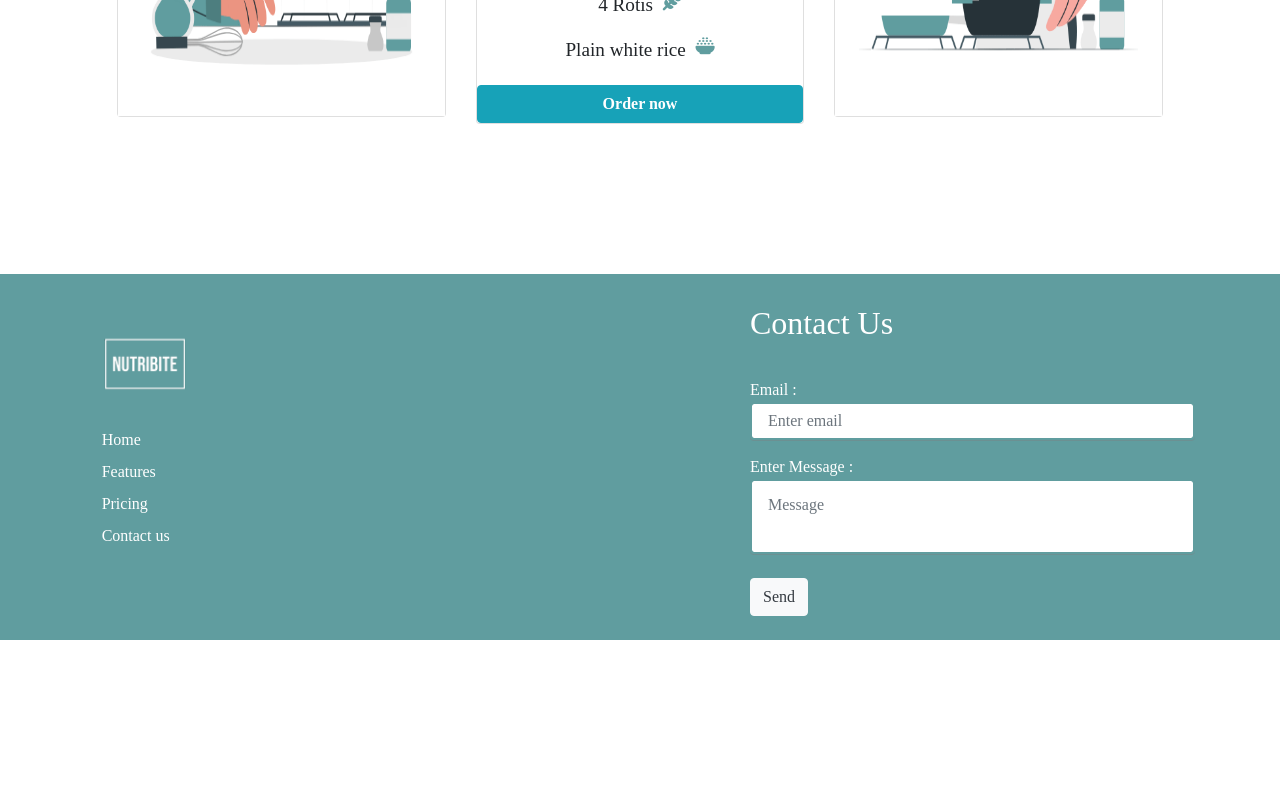
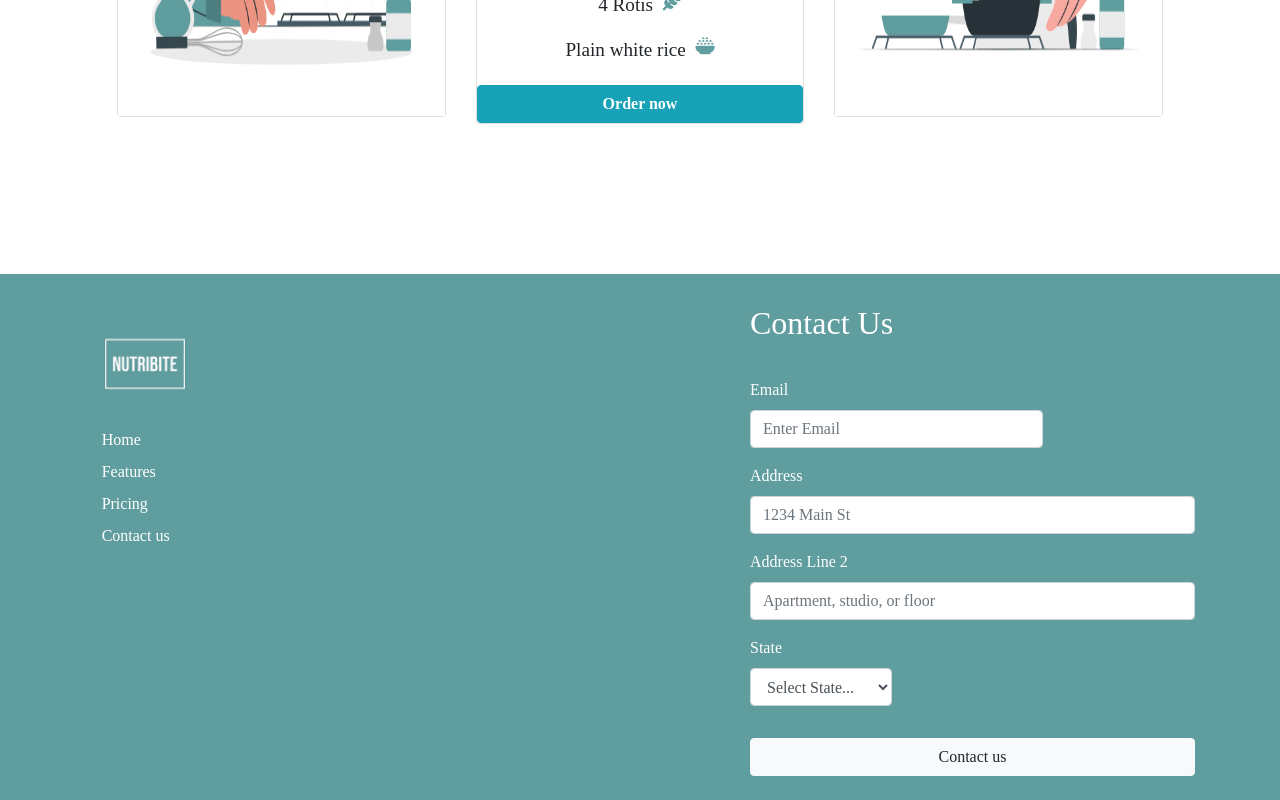
Before and after one commit to Nishantsingh9412/Nutribite, a React (Create React App) app: page / in a window 1280 px wide. Shown: the part 1858-2658 px from the top of the page. Before the commit the page ends 2498 px from the top, so only its background shows below. Built offline with nearby package versions, Linux system fonts and the light colour scheme.

Commit message:
third commit

```diff
--- a/src/components/Footer.jsx
+++ b/src/components/Footer.jsx
@@ -37,21 +37,40 @@ const Footer = () => {
               <div className="col-md-2">
                   <br /><br />
               </div>
-              <div className="col-md-5">
+              <div className="col-md-5 ">
 
-              <h2 className="text-md-left p-0 m-0" >Contact Us
+              <h2 className="text-md-left p-0 m-0" > Contact Us
                 <hr  className='ease-in' style={{border:'2px solid #609d9f',width: '15%',}}/>
                 </h2>
                 <form>
-                  <label htmlFor='email' className="form-group" />
-                    Email :
-                    <input type="email" className="form-control" id="exampleInputEmail1" placeholder="Enter email" />
-                  <label htmlFor='message' className="form-group pt-3" />
-                    Enter Message :
-                    <textarea className="form-control" id="exampleMessage" placeholder="Message"></textarea>
-                  <label className="form-group text-xs-right" />
-                    <button type="button" className="btn btn-light text-dark   mt-4 mb-4">Send</button>
-                </form>
+  <div class="form-row ">
+    <div class="form-group col-md-8">
+      <label for="inputEmail4">Email</label>
+      <input type="email" class="form-control" id="inputEmail4" placeholder='Enter Email'/>
+    </div>
+  </div>
+  <div class="form-group ">
+    <label for="inputAddress">Address</label>
+    <input type="text" class="form-control" id="inputAddress" placeholder="1234 Main St" />
+  </div>
+  <div class="form-group">
+    <label for="inputAddress2">Address Line 2</label>
+    <input type="text" class="form-control" id="inputAddress2" placeholder="Apartment, studio, or floor" />
+  </div>
+  <div class="form-row">
+
+    <div class="form-group col-md-4">
+      <label for="inputState">State</label>
+      <select id="inputState" class="form-control">
+        <option selected> Select State...</option>
+        <option value='cologne'>Cologne</option>
+        <option value='comingsoon'>Coming Soon</option>
+      </select>
+    </div>
+
+  </div>
+  <button type="submit" class="btn btn-light w-100 mb-4 mt-3">Contact us</button>
+</form>
               </div>
             </div>
           </div>
--- a/src/css/Footer.css
+++ b/src/css/Footer.css
@@ -48,10 +48,3 @@
 
 
   /* footer a:hover, footer a:focus */
-  footer .form-control {
-      /* background-color: #1f2022; */
-      box-shadow: 0 1px 0 0 rgba(214, 35, 35, 0.1);
-      border: 2px solid #609d9f;
-      resize: none;
-      padding: 0.7em 1em;
-  }
```
